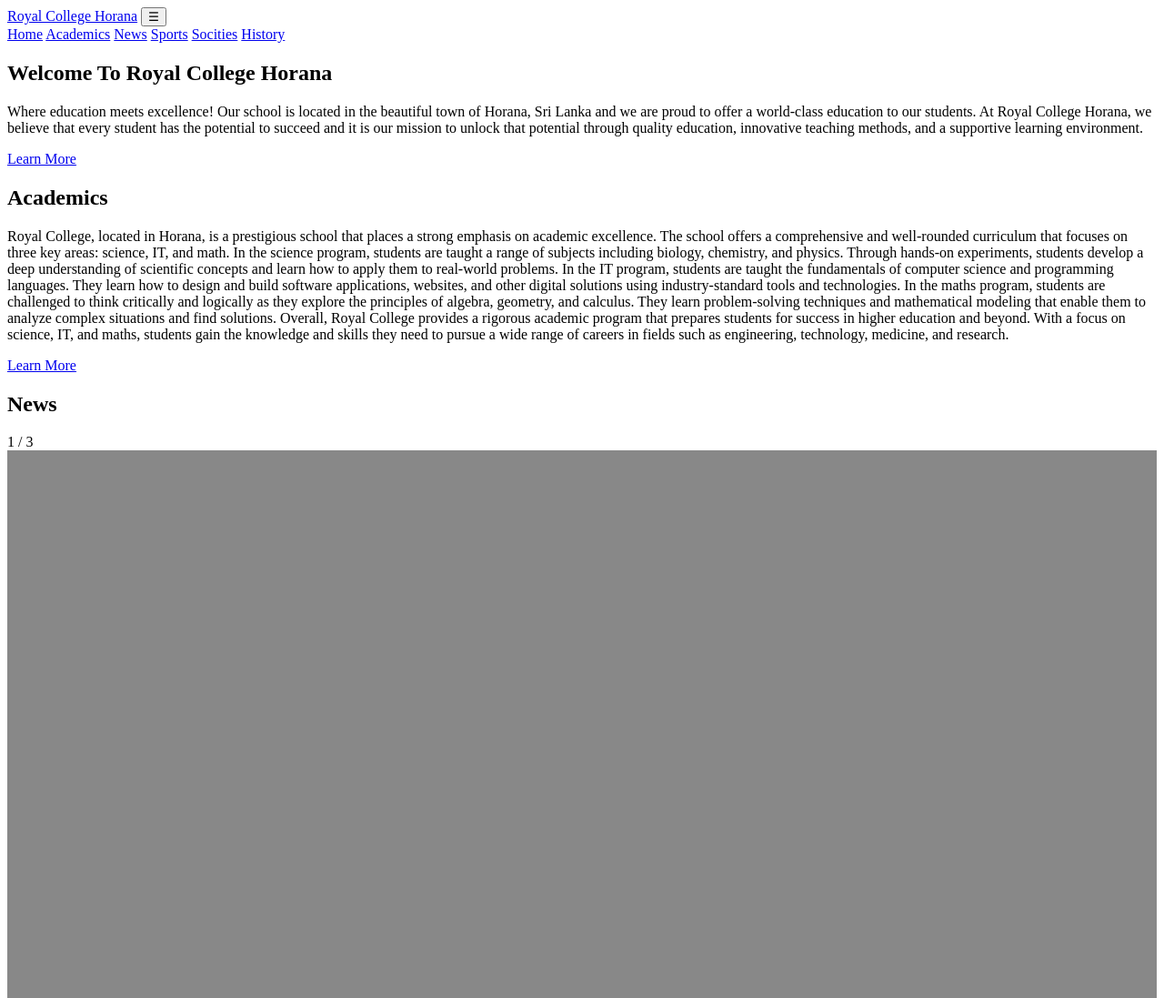
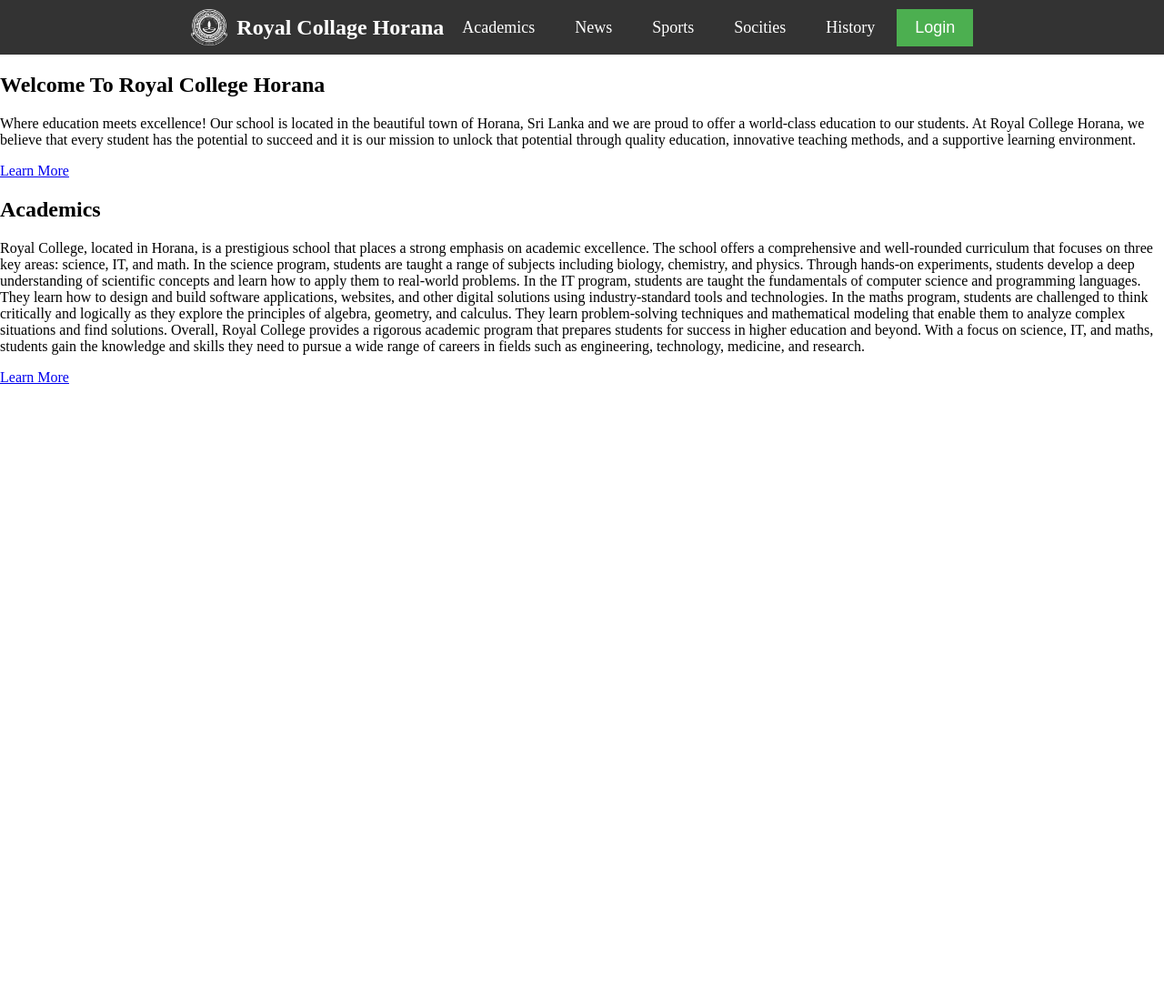
Before and after one commit to HimashaWeerakkody/Simple-Website-Frontend, a plain HTML site: page index.html in a window 1280 px wide. Shown: the top 1097 px of the page at 91% size. After the commit the page ends 800 px from the top, so only its background shows below. Drawn offline with Linux system fonts and the light colour scheme; a script that the page names is missing.

Commit message:
fixed
dec

```diff
--- a/Assets/CSS/styles.css
+++ b/Assets/CSS/styles.css
@@ -1,90 +1,59 @@
-* {box-sizing: border-box}
-body {font-family: Verdana, sans-serif; margin:0}
-.mySlides {display: none}
-img {vertical-align: middle;}
-
-/* Slideshow container */
-.slideshow-container {
-  max-width: 1000px;
-  position: relative;
-  margin: auto;
+:root {
+  --primary-color: #212427;
+  --secondary-color:#5F43B2;
+  --back-ground: #FFFFFF;
 }
 
-/* Next & previous buttons */
-.prev, .next {
-  cursor: pointer;
-  position: absolute;
-  top: 50%;
-  width: auto;
-  padding: 16px;
-  margin-top: -22px;
-  color: white;
-  font-weight: bold;
-  font-size: 18px;
-  transition: 0.6s ease;
-  border-radius: 0 3px 3px 0;
-  user-select: none;
+body {
+  margin: 0;
+}
+nav {
+  background-color: #333;
+  overflow: hidden;
+  display: flex;
+  justify-content: center;
+  align-items: center;
+  height: 60px;
+  padding: 0 20px;
 }
 
-/* Position the "next button" to the right */
-.next {
-  right: 0;
-  border-radius: 3px 0 0 3px;
+nav a {
+  color: white;
+  text-decoration: none;
+  font-size: 18px;
+  margin: 0 10px;
+  padding: 10px;
 }
 
-/* On hover, add a black background color with a little bit see-through */
-.prev:hover, .next:hover {
-  background-color: rgba(0,0,0,0.8);
+nav a:hover {
+  background-color: #ddd;
+  color: black;
 }
 
-/* Caption text */
-.text {
-  color: #f2f2f2;
-  font-size: 15px;
-  padding: 8px 12px;
-  position: absolute;
-  bottom: 8px;
-  width: 100%;
-  text-align: center;
+.logo {
+  display: flex;
+  align-items: center;
 }
 
-/* Number text (1/3 etc) */
-.numbertext {
-  color: #f2f2f2;
-  font-size: 12px;
-  padding: 8px 12px;
-  position: absolute;
-  top: 0;
+.logo img {
+  height: 40px;
+  margin-right: 10px;
 }
 
-/* The dots/bullets/indicators */
-.dot {
-  cursor: pointer;
-  height: 15px;
-  width: 15px;
-  margin: 0 2px;
-  background-color: #bbb;
-  border-radius: 50%;
-  display: inline-block;
-  transition: background-color 0.6s ease;
+.logo h1 {
+  font-size: 24px;
+  color: white;
+  margin: 0;
+  padding: 0;
 }
 
-.active, .dot:hover {
-  background-color: #717171;
+.login {
+  background-color: #4CAF50;
+  border: none;
+  color: white;
+  padding: 10px 20px;
+  text-align: center;
+  text-decoration: none;
+  font-size: 18px;
+  cursor: pointer;
 }
-
-/* Fading animation */
-.fade {
-  animation-name: fade;
-  animation-duration: 1.5s;
-}
-
-@keyframes fade {
-  from {opacity: .4}
-  to {opacity: 1}
-}
-
-/* On smaller screens, decrease text size */
-@media only screen and (max-width: 300px) {
-  .prev, .next,.text {font-size: 11px}
-}
--- a/index.html
+++ b/index.html
@@ -7,26 +7,29 @@
     <meta name="viewport" content="width=device-width, initial-scale=1.0">
     <link href="https://fonts.googleapis.com/css2?family=Poppins:wght@500;600&display=swap" rel="stylesheet">
     <link rel="stylesheet" href="https://cdnjs.cloudflare.com/ajax/libs/font-awesome/4.7.0/css/font-awesome.min.css">
-    <link rel="icon" href="Assets/img/content/logo-dark.png" media="(prefers-color-scheme: light)">
-    <link rel="icon" href="Assets/img/content/logo-light.png" media="(prefers-color-scheme: dark)">
+    <link rel="icon" href="Assets/Images/Home_page/logo.png" media="(prefers-color-scheme: light)">
+    <link rel="icon" href="Assets/Images/Home_page/logo.png" media="(prefers-color-scheme: dark)">
     <script src="/Assets/JS/script.js"></script>
-    <link rel="stylesheet" type="css" href="Assets/CSS/styles.css">
+    <link rel="stylesheet" href="Assets/CSS/styles.css">
     <title>Royal Collage Horana</title>
 </head>
 
 <body>
     <section>
         <header>
-            <a href="index.html" class="logo"><span>Royal College Horana</span></a>
-            <button class="menu-button" id="menu-button" onclick="toggleNav()">&#9776;</button>
-            <nav class="navbar">
-                <a href="#">Home</a>
-                <a href="#">Academics</a>
-                <a href="#">News</a>
-                <a href="#">Sports</a>
-                <a href="#">Socities</a>
-                <a href="#">History</a>
-
+            <nav>
+                <div class="logo">
+                    <img src="/Assets/Images/Home_page/logo.png" alt="Logo">
+                    <h1>Royal Collage Horana</h1>
+                </div>
+                <div>
+                    <a href="#">Academics</a>
+                    <a href="#">News</a>
+                    <a href="#">Sports</a>
+                    <a href="#">Socities</a>
+                    <a href="#">History</a>
+                    <button class="login">Login</button>
+                </div>
             </nav>
         </header>
 
@@ -69,45 +72,6 @@
     </section>
 
     <section>
-        <div class="content2">
-            <div class="news">
-                <h2>News</h2>
-                <div class="slideshow-container">
-
-                    <div class="mySlides fade">
-                      <div class="numbertext">1 / 3</div>
-                      <img src="Assets/Images/Home_page/image-mock.png" style="width:100%">
-                      <div class="text">Caption Text</div>
-                    </div>
-
-                    <div class="mySlides fade">
-                      <div class="numbertext">2 / 3</div>
-                      <img src="Assets/Images/Home_page/image-mock.png" style="width:100%">
-                      <div class="text">Caption Two</div>
-                    </div>
-
-                    <div class="mySlides fade">
-                      <div class="numbertext">3 / 3</div>
-                      <img src="Assets/Images/Home_page/image-mock.png" style="width:100%">
-                      <div class="text">Caption Three</div>
-                    </div>
-
-                    <a class="prev" onclick="plusSlides(-1)">❮</a>
-                    <a class="next" onclick="plusSlides(1)">❯</a>
-
-                    </div>
-                    <br>
-
-                    <div style="text-align:center">
-                      <span class="dot" onclick="currentSlide(1)"></span>
-                      <span class="dot" onclick="currentSlide(2)"></span>
-                      <span class="dot" onclick="currentSlide(3)"></span>
-                    </div>
-            </div>
-        </div>
-    </section>
-
-    <section>
 
     </section>
 
```
